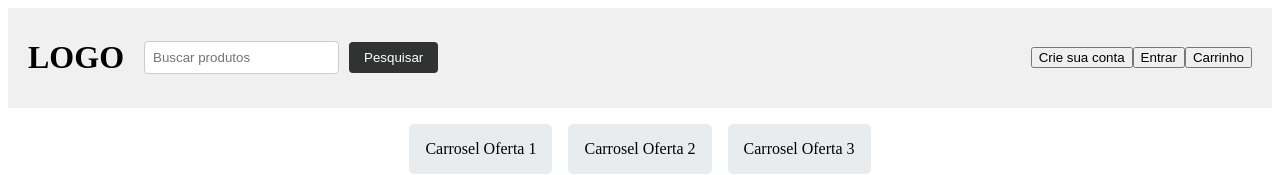
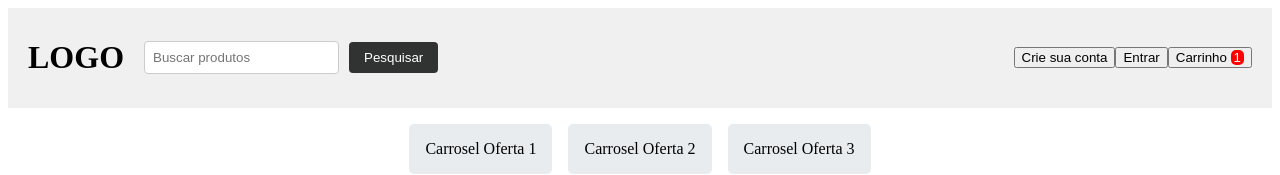
Before and after one commit to leandroCodeDev/E-commerce, an Angular app: page /home in a window 1280 px wide. Shown: the top 175 px of the page. Built offline with nearby package versions, Linux system fonts and the light colour scheme.

Commit message:
adicionado indicador de items do carrinho

```diff
--- a/src/app/shared/components/header/header.component.html
+++ b/src/app/shared/components/header/header.component.html
@@ -18,6 +18,11 @@
   <div class="menu">
     <button>Crie sua conta</button>
     <button>Entrar</button>
-    <button [routerLink]="['/carrinho']">Carrinho</button>
+    <button [routerLink]="['/carrinho']">
+      Carrinho
+      @if (numItemsCarrinho) {
+        <span class="badgeCarrinho">{{ numItemsCarrinho }}</span>
+      }
+    </button>
   </div>
 </header>
--- a/src/app/shared/components/header/header.component.scss
+++ b/src/app/shared/components/header/header.component.scss
@@ -44,5 +44,12 @@
       text-decoration: none;
       color: #333;
     }
+
+    .badgeCarrinho {
+      background-color: red;
+      color: white;
+      padding: 0 3px;
+      border-radius: 5px;
+    }
   }
 }
--- a/src/app/shared/components/header/header.component.ts
+++ b/src/app/shared/components/header/header.component.ts
@@ -14,6 +14,7 @@ import {FormsModule} from "@angular/forms";
 })
 export class HeaderComponent {
   valorPesquisa = '';
+  numItemsCarrinho = 1;
 
   constructor(private router: Router) {}
 
```
